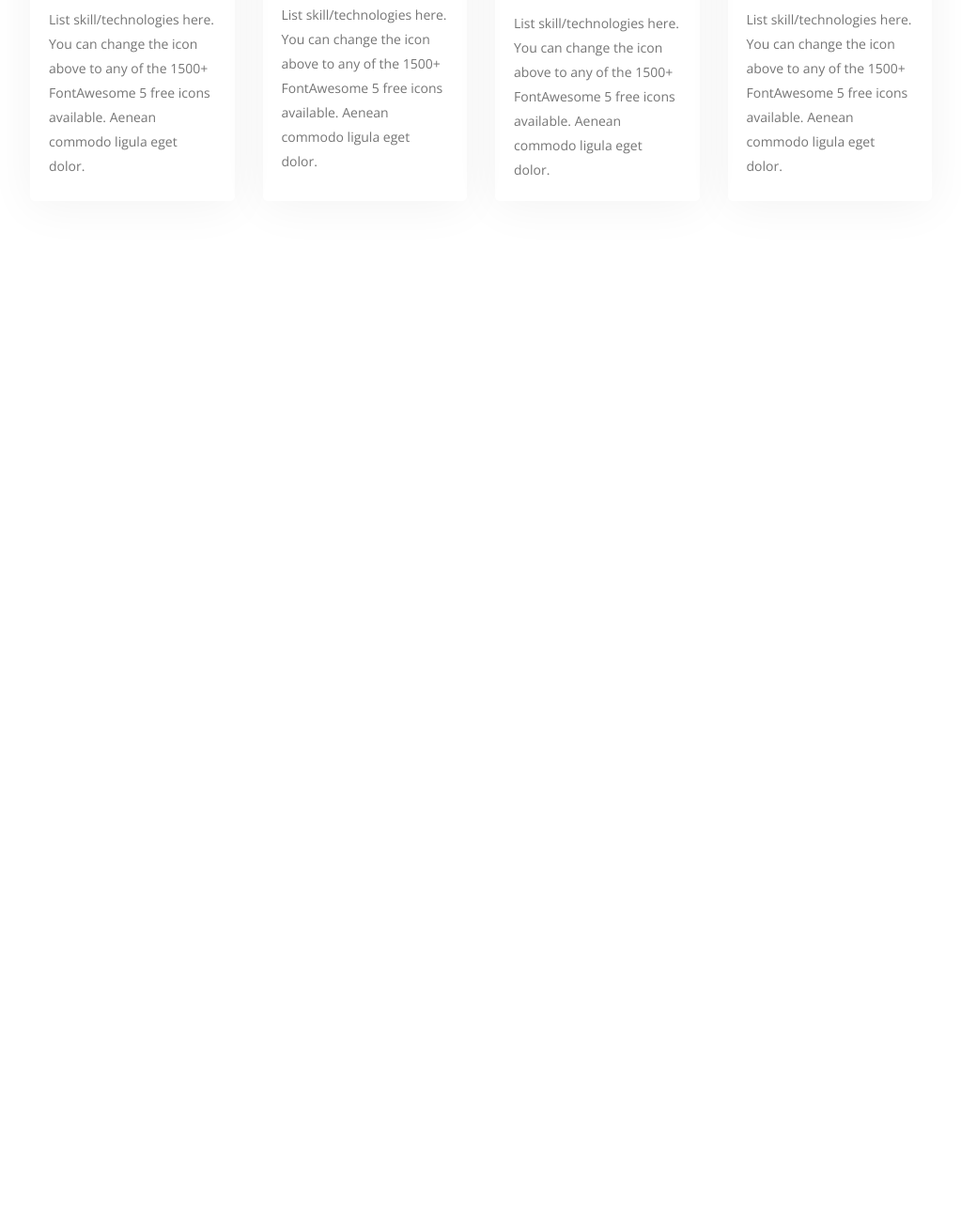
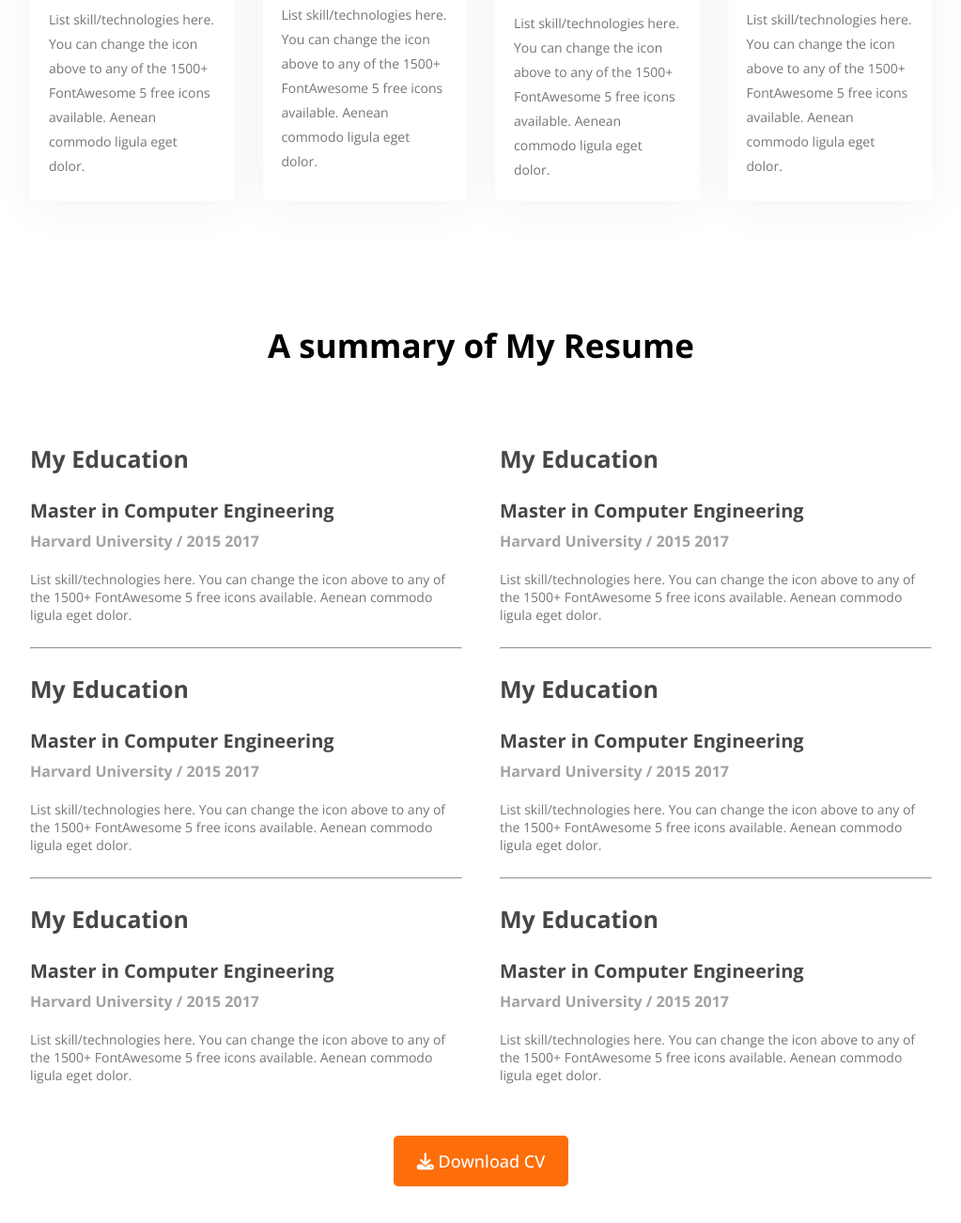
Before and after one commit to Aslam168/first_portfolio, a plain HTML site: page index.html in a window 1280 px wide. Shown: the part 1758-3060 px from the top of the page at 94% size, without its empty margins (128-1151 px from the left). Before the commit the page ends 2102 px from the top, so only its background shows below. Drawn offline with nearby package versions, Linux system fonts and the light colour scheme.

Commit message:
added resume section

```diff
--- a/index.html
+++ b/index.html
@@ -176,6 +176,92 @@
                 </div>
 
 
+            </section>
+
+        <!-- resume section -->
+
+        <section class="container">
+
+             <h1 class="resume-title">A summary of My Resume</h1>
+
+             <div class="resume-container">
+
+                <div class="resume-column">
+
+                     <div>
+                        <h1>My Education</h1>
+                        <h2>Master in Computer Engineering</h2>
+                        <h3>Harvard University / 2015 2017</h3>
+                        <p>List skill/technologies here. You can change the icon above
+                        to any of the 1500+ FontAwesome 5 free icons available. Aenean
+                        commodo ligula eget dolor.</p>
+                     </div>
+
+                     <hr>
+
+                     <div>
+                        <h1>My Education</h1>
+                        <h2>Master in Computer Engineering</h2>
+                        <h3>Harvard University / 2015 2017</h3>
+                        <p>List skill/technologies here. You can change the icon above
+                        to any of the 1500+ FontAwesome 5 free icons available. Aenean
+                        commodo ligula eget dolor.</p>
+                     </div>
+
+                     <hr>
+
+                     <div>
+                        <h1>My Education</h1>
+                        <h2>Master in Computer Engineering</h2>
+                        <h3>Harvard University / 2015 2017</h3>
+                        <p>List skill/technologies here. You can change the icon above
+                        to any of the 1500+ FontAwesome 5 free icons available. Aenean
+                        commodo ligula eget dolor.</p>
+                     </div>
+
+
+                </div>
+
+
+                <div class="resume-column">
+
+                    <div>
+                        <h1>My Education</h1>
+                        <h2>Master in Computer Engineering</h2>
+                        <h3>Harvard University / 2015 2017</h3>
+                        <p>List skill/technologies here. You can change the icon above
+                        to any of the 1500+ FontAwesome 5 free icons available. Aenean
+                        commodo ligula eget dolor.</p>
+                     </div>
+
+                     <hr>
+
+                     <div>
+                        <h1>My Education</h1>
+                        <h2>Master in Computer Engineering</h2>
+                        <h3>Harvard University / 2015 2017</h3>
+                        <p>List skill/technologies here. You can change the icon above
+                        to any of the 1500+ FontAwesome 5 free icons available. Aenean
+                        commodo ligula eget dolor.</p>
+                     </div>
+
+                     <hr>
+
+                     <div>
+                        <h1>My Education</h1>
+                        <h2>Master in Computer Engineering</h2>
+                        <h3>Harvard University / 2015 2017</h3>
+                        <p>List skill/technologies here. You can change the icon above
+                        to any of the 1500+ FontAwesome 5 free icons available. Aenean
+                        commodo ligula eget dolor.</p>
+                     </div>
+
+                </div>
+
+             </div>
+
+             <button class="btn-primary resume-btn"><i class="fa-solid fa-download"></i> Download CV</button>
+
         </section>
 
     </main>
--- a/style/style.css
+++ b/style/style.css
@@ -190,3 +190,52 @@ section.banner {
     color: #757575;
     line-height: 26px;
 }
+
+
+/* resume related styles */
+
+h1.resume-title {
+    text-align: center;
+    font-size: 35px;
+    margin-bottom: 80px;
+}
+
+.resume-container {
+    display: flex;
+    gap: 40px;
+}
+
+.resume-column h1 {
+    color: #474747;
+    font-size: 25px;
+    margin-bottom: 25px;
+}
+
+.resume-column h2 {
+    color: #474747;
+    font-size: 20px;
+}
+
+.resume-column h3 {
+    color: #a2a2a2;
+    margin-top: 8px;
+    font-size: 16px;
+    margin-bottom: 20px;
+}
+
+.resume-column p {
+    font-size: 14px;
+    color: #757575;
+    margin-bottom: 25px;
+}
+
+.resume-column hr {
+    margin-bottom: 25px;
+}
+
+button.resume-btn {
+    display: block;
+    margin: auto;
+    margin-top: 30px;
+    margin-bottom: 130px;
+}
```
